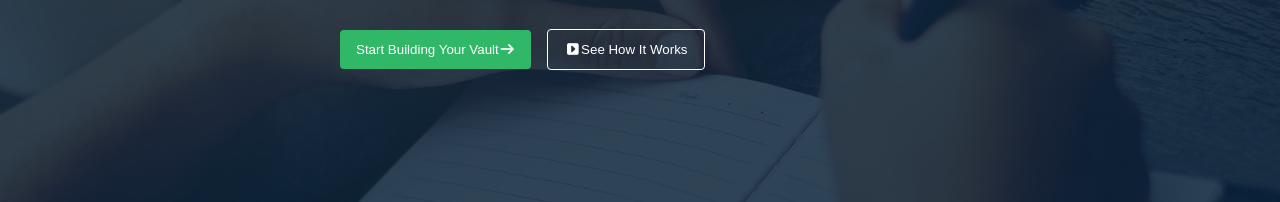
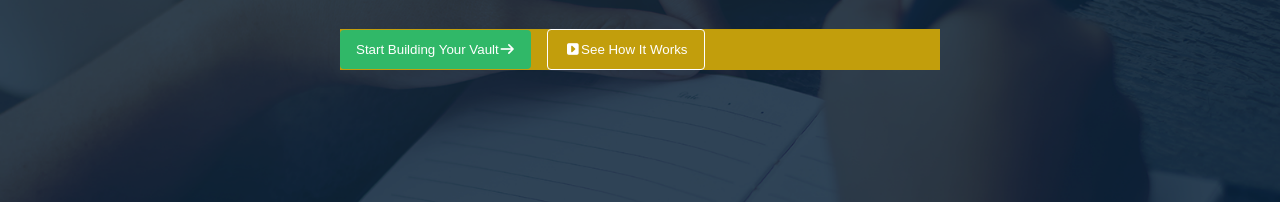
Before and after one commit to enamulhassanc/Batch-13-Assignment-1, a plain HTML site: page index.html in a window 1280 px wide. In both pictures the pointer is over the element 640 px from the left and 453 px from the top of the page. Shown: the part 404-606 px from the top of the page. Drawn offline with Linux system fonts and the light colour scheme.

Commit message:
updated hover effect on button

```diff
--- a/index.html
+++ b/index.html
@@ -105,6 +105,7 @@
         </div>
 
     </section>
+    <footer></footer>
 
 </body>
 </html>
--- a/style.css
+++ b/style.css
@@ -98,6 +98,10 @@
     display: flex;
     gap: 16px;
     align-items: center;
+    cursor: pointer;
+}
+.hero-btn:hover {
+  background: #c29e0c;
 }
 .hero-btn .hero-btn-one {
     background-color: #30B868;
@@ -105,14 +109,23 @@
     border-radius: 4px;
     border: none;
     padding: 12px 16px;
+    cursor: pointer;
 }
+.hero-btn .hero-btn-one:hover {
+  background: #c29e0c;
+}
+
 .hero-btn .hero-btn-two {
     border: 1px solid rgba(255, 255, 255, 1);
     color: rgba(255, 255, 255, 1);
     border-radius: 4px;
     padding: 12px 16px;
     background-color: transparent;
+    cursor: pointer;
 
+}
+.hero-btn .hero-btn-two:hover {
+  background: #c29e0c;
 }
 .note-heading h2 {
     font-size: 48px;
@@ -247,6 +260,9 @@
     margin-bottom: 16px;
 
 }
+.early-access-section .early-btn:hover {
+  background: #c29e0c;
+}
 .early-access-section .list-1 {
     list-style-type: none;
 }
```
